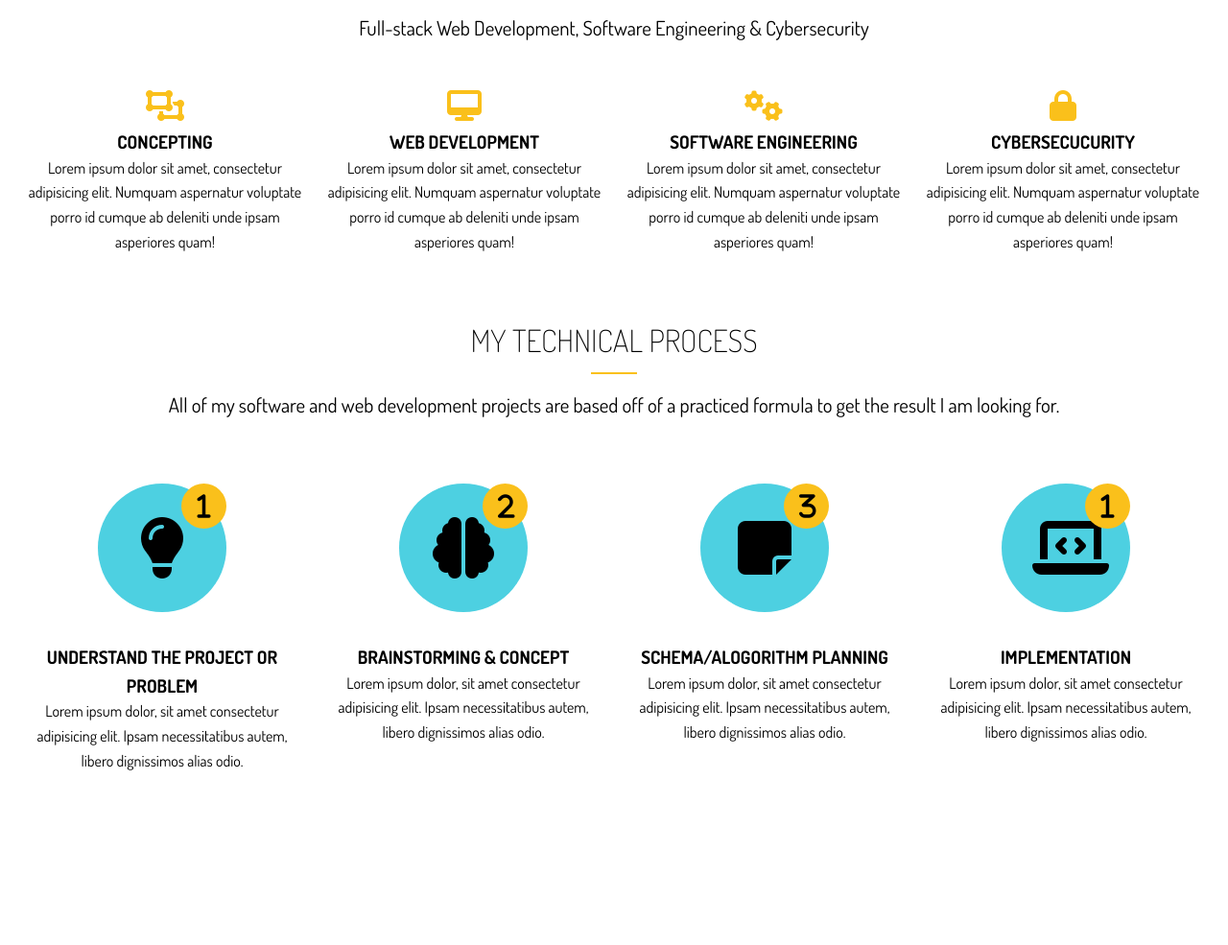
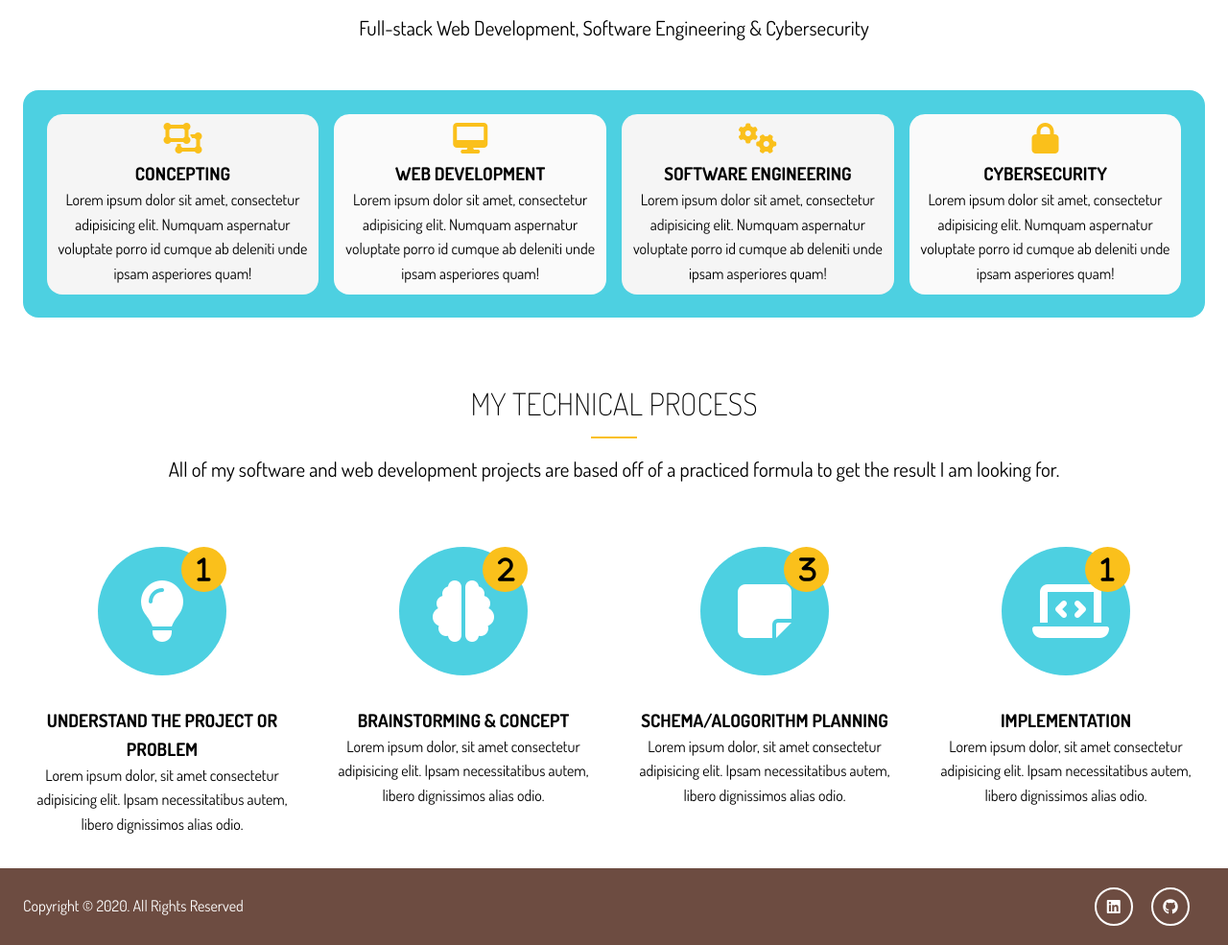
Before and after one commit to Lickitung-zz/portfolio-site, a website: page dist/index.html in a window 1280 px wide. Shown: the part 896-1881 px from the top of the page at 96% size. Before the commit the page ends 1734 px from the top, so only its background shows below. Drawn offline with Linux system fonts and the light colour scheme.

Commit message:
add process section and more scss

```diff
--- a/scss/_config.scss
+++ b/scss/_config.scss
@@ -5,3 +5,12 @@ $light-color: #4dd0e1;
 $medium-color: #6d4c41;
 $dark-color: rgb(70, 70, 70);
 $bg-image: url('../img/showcase.jpg');
+
+// Set Text Color
+@function set-text-color($color) {
+    @if(lightness($color) > 50) {
+        @return #000;
+    } @else {
+        @return #fff;
+    }
+}
--- a/scss/main.scss
+++ b/scss/main.scss
@@ -8,7 +8,7 @@
 }
 
 body {
-    font-family: 'Dosis', sans-serif;
+  font-family: "Dosis", sans-serif;
   line-height: 1.6;
   background: #fff;
 }
@@ -103,17 +103,33 @@
 
 // Home Sections
 #home {
-    // Home Section A
+  // Home Section
   &-a {
     .specials {
       margin-top: 3rem;
       display: grid;
       grid-gap: 1rem;
       grid-template-columns: repeat(4, 1fr);
+      background: $light-color;
+      padding: 2%;
+      border-radius: 1rem;
 
       .fas {
         color: $main-color;
         padding-bottom: 0.4rem;
+      }
+    }
+
+    .skill {
+      padding: 3%;
+      border-radius: 1rem;
+
+      &:nth-child(odd) {
+        background: #f5f5f5;
+      }
+
+      &:nth-child(even) {
+        background: #fafafa;
       }
     }
   }
@@ -167,6 +183,7 @@
         font-size: 28px;
         background: $main-color;
         color: set-text-color($main-color);
+        color: set-text-color($main-color);
         border-radius: 50%;
         height: 15px;
         width: 15px;
@@ -204,8 +221,34 @@
   }
 }
 
+// Footer
+#main-footer {
+    background: $medium-color;
+    color: #fff;
+    height: 5rem;
 
+    .footer-content {
+        display: flex;
+        justify-content: space-between;
+        height: 5rem;
+        align-items: center;
 
+        .social .fab {
+            margin-right: 1rem;
+            border: 2px #fff solid;
+            border-radius: 50%;
+            height: 20px;
+            width: 20px;
+            line-height: 20px;
+            text-align: center;
+            padding: 0.5rem;
+
+            &:hover {
+                background: $main-color;
+            }
+        }
+    }
+}
 
 // Waving Hand Emoji
 span#wave {
```
Also changed, not shown: dist/css/main.css, dist/index.html. Lines whose indentation alone changed are shown as unchanged.
